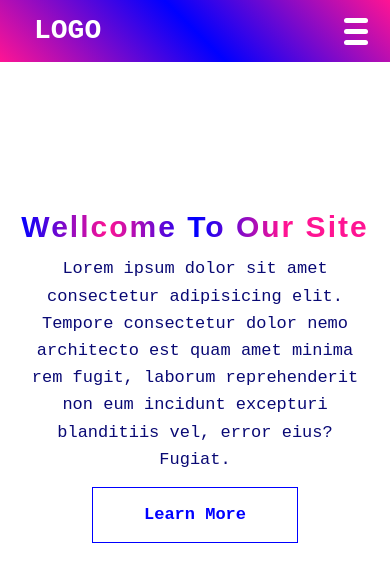
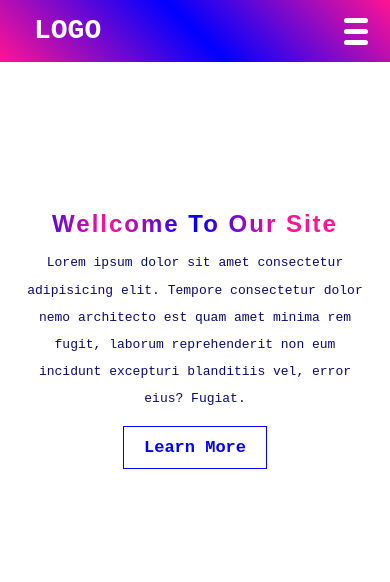
Before and after one commit to Feyesel/SAMPLE_LANDING_PAGE, a plain HTML site: page index.html in a window 390 px wide. Drawn offline with Linux system fonts and the light colour scheme.

Commit message:
Add files via upload
update size

```diff
--- a/style.css
+++ b/style.css
@@ -226,8 +226,8 @@ nav ul.outer-list>li:hover ul.inner-list-one>li:hover ul.inner-list-two{
         position: absolute;
         top: 0;
         right: -800px;
-        width: 60%;
-        height: 100vh;
+        width: 75%;
+        min-height: 100vh;
         padding: 5em 1em;
         transition: 1s ease;
         background: linear-gradient(45deg,deeppink,blue,deeppink);
@@ -279,6 +279,8 @@ nav ul.outer-list>li:hover ul.inner-list-one>li:hover ul.inner-list-two{
     font-size: 30px;
     padding: 0.5em 0;
     background: linear-gradient(90deg,blue,deeppink,blue,deeppink,deeppink);
+    -webkit-background-clip: linear-gradient(90deg,blue,deeppink,blue,deeppink,deeppink);
+    -moz-background-clip: linear-gradient(90deg,blue,deeppink,blue,deeppink,deeppink);
     background-clip: text;
     color: transparent;
     font-family: Arial, Helvetica, sans-serif;
@@ -289,3 +291,15 @@ nav ul.outer-list>li:hover ul.inner-list-one>li:hover ul.inner-list-two{
     font-weight: normal;
     color: rgb(9, 9, 116);
 }
+
+@media (max-width:680px) {
+    .center-text h1{
+        font-size: 24px;
+    }
+    .center-text p{
+        font-size: 13px;
+    }
+    .btn-to-blu{
+        padding: 0.4em 1.2em;
+    }
+}
```
